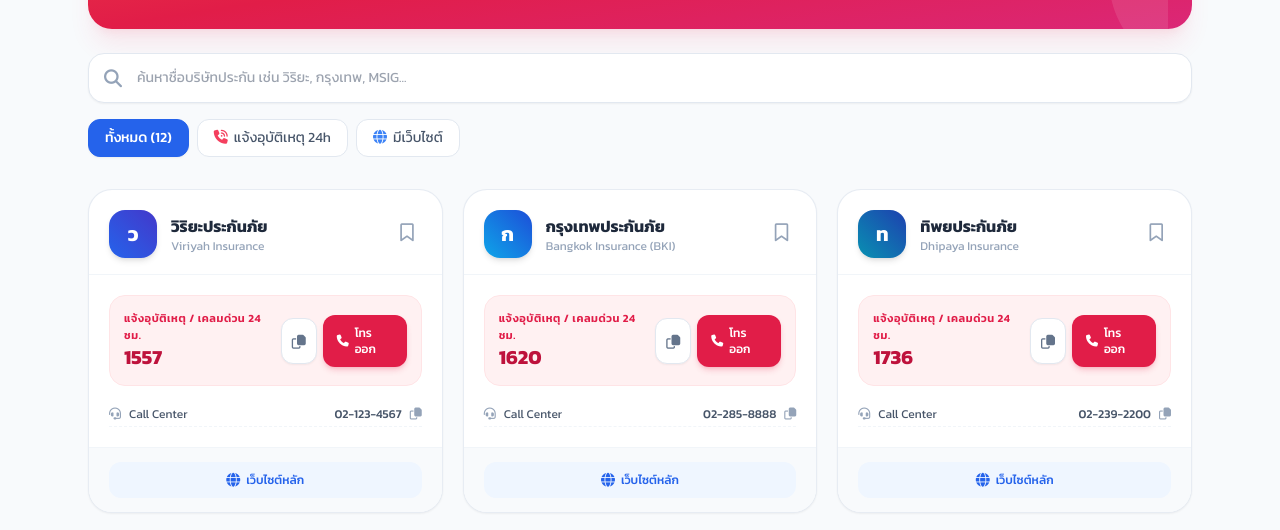
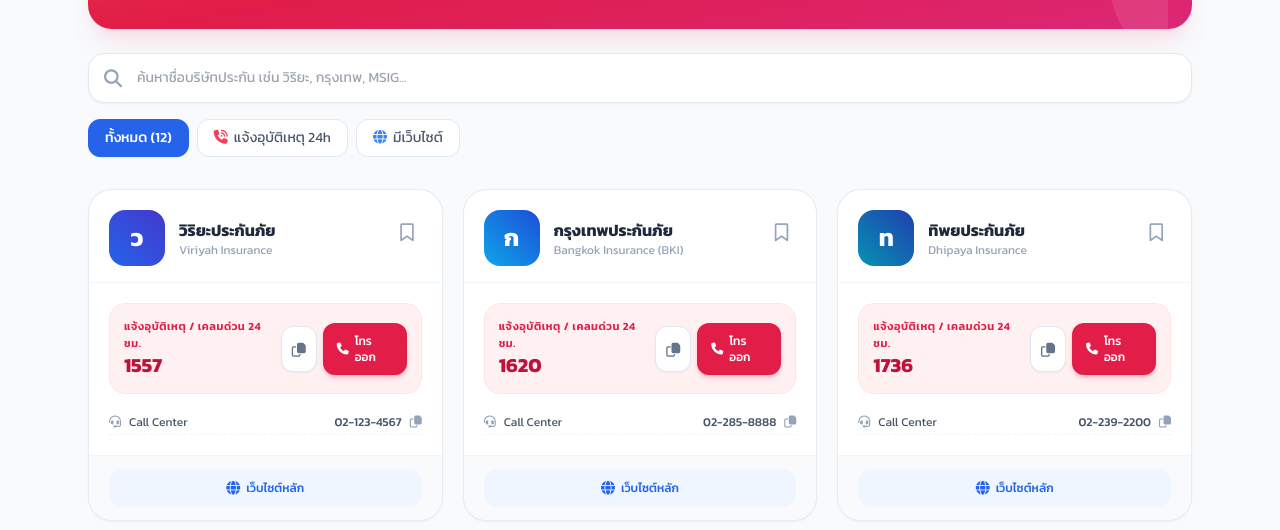
Before and after one commit to MGUBON69/Thai-Auto-Insurance, a plain HTML site: page index.html in a window 1280 px wide. Shown: the part 230-760 px from the top of the page. Drawn offline with nearby package versions, Linux system fonts and the light colour scheme.

Commit message:
Enhance logo styles and update JavaScript comments
Added styles for company logo and fallback options, updated JavaScript comments for clarity, and improved logo rendering logic.

```diff
--- a/index.html
+++ b/index.html
@@ -53,6 +53,40 @@
         }
         .dark ::-webkit-scrollbar-thumb {
             background: #475569;
+        }
+
+        /* Logo Styles */
+        .company-logo-wrapper {
+            width: 3.5rem;    /* w-14 */
+            height: 3.5rem;   /* h-14 */
+            min-width: 3.5rem;
+            border-radius: 1rem; /* rounded-2xl */
+            display: flex;
+            align-items: center;
+            justify-content: center;
+            overflow: hidden;
+            flex-shrink: 0;
+        }
+        .company-logo {
+            width: 100%;
+            height: 100%;
+            object-fit: contain;
+            padding: 0.35rem; /* เพิ่ม padding ให้โลโก้ไม่ชิดขอบ */
+        }
+        /* ปรับ brightness สำหรับโลโก้ที่เป็นสีดำใน dark mode */
+        .dark .company-logo.auto-invert {
+            filter: brightness(0) invert(1);
+        }
+        /* Fallback (เมื่อไม่มีโลโก้) */
+        .logo-fallback {
+            width: 100%;
+            height: 100%;
+            display: flex;
+            align-items: center;
+            justify-content: center;
+            color: white;
+            font-size: 1.5rem;
+            font-weight: 700;
         }
     </style>
 </head>
@@ -176,12 +210,16 @@
 
     <!-- JavaScript Application Logic -->
     <script>
-        // Database of Active Insurance Companies (Strictly Verified & Active Companies Only)
+        // Database of Active Insurance Companies
+        // 💡 ใส่ URL ของโลโก้ใน field "logo" ได้เลย (รองรับ .png, .svg, .jpg)
+        // ถ้าใส่ลิงก์ไม่ได้ ให้ปล่อยเป็นค่าว่าง "" ระบบจะ fallback เป็นตัวอักษรอัตโนมัติ
         const insuranceCompanies = [
             {
                 id: "viriyah",
                 name: "วิริยะประกันภัย",
                 enName: "Viriyah Insurance",
+                logo: "", // ตัวอย่าง: "https://upload.wikimedia.org/wikipedia/th/..."
+                autoInvert: false, // เปิดเมื่อโลโก้เป็นสีดำล้วน
                 hotline: "1557",
                 callCenter: "02-123-4567",
                 website: "https://www.viriyah.co.th",
@@ -193,6 +231,8 @@
                 id: "bangkok",
                 name: "กรุงเทพประกันภัย",
                 enName: "Bangkok Insurance (BKI)",
+                logo: "",
+                autoInvert: false,
                 hotline: "1620",
                 callCenter: "02-285-8888",
                 website: "https://www.bangkokinsurance.com",
@@ -204,6 +244,8 @@
                 id: "dhipaya",
                 name: "ทิพยประกันภัย",
                 enName: "Dhipaya Insurance",
+                logo: "",
+                autoInvert: false,
                 hotline: "1736",
                 callCenter: "02-239-2200",
                 website: "https://www.dhipaya.co.th",
@@ -215,6 +257,8 @@
                 id: "thanachart",
                 name: "ธนชาตประกันภัย",
                 enName: "Thanachart Insurance",
+                logo: "",
+                autoInvert: false,
                 hotline: "02-662-8999",
                 callCenter: "02-662-8999",
                 website: "https://www.thanachartinsurance.co.th",
@@ -226,6 +270,8 @@
                 id: "roojai",
                 name: "รู้ใจประกันภัย",
                 enName: "Roojai Insurance",
+                logo: "",
+                autoInvert: false,
                 hotline: "02-582-8844",
                 callCenter: "02-582-8888",
                 website: "https://www.roojai.com",
@@ -237,6 +283,8 @@
                 id: "msig",
                 name: "เอ็ม เอส ไอ จี ประกันภัย",
                 enName: "MSIG Insurance",
+                logo: "",
+                autoInvert: false,
                 hotline: "1259",
                 callCenter: "02-007-9000",
                 website: "https://www.msig-thai.com",
@@ -248,6 +296,8 @@
                 id: "muangthai",
                 name: "เมืองไทยประกันภัย",
                 enName: "Muang Thai Insurance",
+                logo: "",
+                autoInvert: false,
                 hotline: "1484",
                 callCenter: "02-665-4000",
                 website: "https://www.muangthaiinsurance.com",
@@ -259,6 +309,8 @@
                 id: "tokiomarine",
                 name: "โตเกียวมารีนประกันภัย",
                 enName: "Tokio Marine Insurance",
+                logo: "",
+                autoInvert: false,
                 hotline: "02-686-8616",
                 callCenter: "02-686-8888",
                 website: "https://www.tokiomarine.com/th",
@@ -270,6 +322,8 @@
                 id: "lmg",
                 name: "แอลเอ็มจี ประกันภัย",
                 enName: "LMG Insurance",
+                logo: "",
+                autoInvert: false,
                 hotline: "1790",
                 callCenter: "02-661-6000",
                 website: "https://www.lmginsurance.co.th",
@@ -281,6 +335,8 @@
                 id: "chubb",
                 name: "ชับบ์สามัคคีประกันภัย",
                 enName: "Chubb Samaggi Insurance",
+                logo: "",
+                autoInvert: false,
                 hotline: "1758",
                 callCenter: "02-611-4000",
                 website: "https://www.chubb.com/th-th",
@@ -292,6 +348,8 @@
                 id: "siamcity",
                 name: "สยามซิตี้ประกันภัย",
                 enName: "Siam City Insurance",
+                logo: "",
+                autoInvert: false,
                 hotline: "02-207-2400",
                 callCenter: "02-207-2400",
                 website: "https://www.siamcityinsurance.com",
@@ -303,6 +361,8 @@
                 id: "mittare",
                 name: "มิตรแท้ประกันภัย",
                 enName: "Mittare Insurance",
+                logo: "",
+                autoInvert: false,
                 hotline: "1741",
                 callCenter: "02-640-7777",
                 website: "https://www.mittare.com",
@@ -314,8 +374,33 @@
 
         // App State Management
         let favorites = JSON.parse(localStorage.getItem('fav_insurance')) || [];
-        let currentFilter = 'all'; // 'all', 'emergency', 'website', 'favorites'
+        let currentFilter = 'all';
         let searchQuery = '';
+
+        // Helper: สร้าง HTML สำหรับ Logo (ใช้ img หรือ fallback)
+        function renderLogo(item) {
+            if (item.logo && item.logo.trim() !== '') {
+                // มี URL โลโก้ -> แสดงเป็น <img>
+                return `
+                    <div class="company-logo-wrapper bg-white dark:bg-slate-700 border border-slate-200 dark:border-slate-600">
+                        <img src="${item.logo}"
+                             alt="โลโก้ ${item.name}"
+                             class="company-logo ${item.autoInvert ? 'auto-invert' : ''}"
+                             onerror="this.parentElement.innerHTML='<div class=\\'logo-fallback bg-gradient-to-tr ${item.color}\\'>${item.name.charAt(0)}</div>'"
+                        />
+                    </div>
+                `;
+            } else {
+                // ไม่มี URL โลโก้ -> fallback เป็นอักษรตัวแรก + gradient
+                return `
+                    <div class="company-logo-wrapper">
+                        <div class="logo-fallback bg-gradient-to-tr ${item.color} shadow-md">
+                            ${item.name.charAt(0)}
+                        </div>
+                    </div>
+                `;
+            }
+        }
 
         // Initialize App
         document.addEventListener('DOMContentLoaded', () => {
@@ -324,7 +409,6 @@
             renderCards();
         });
 
-        // Dark Mode Controller
         function initDarkMode() {
             if (localStorage.theme === 'dark' || (!('theme' in localStorage) && window.matchMedia('(prefers-color-scheme: dark)').matches)) {
                 document.documentElement.classList.add('dark');
@@ -343,7 +427,6 @@
             }
         }
 
-        // Favorites Controller
         function toggleFavorite(id, event) {
             event.stopPropagation();
             const index = favorites.indexOf(id);
@@ -367,11 +450,9 @@
             }
         }
 
-        // Filter & Search Logic
         function setFilter(filterType) {
             currentFilter = filterType;
 
-            // Update UI Active Filter Buttons
             document.querySelectorAll('.filter-btn').forEach(btn => {
                 btn.classList.remove('bg-blue-600', 'text-white', 'border-blue-600');
                 btn.classList.add('bg-white', 'dark:bg-slate-800', 'text-slate-600', 'dark:text-slate-300', 'border-slate-200', 'dark:border-slate-700');
@@ -456,12 +537,10 @@
             }
         }
 
-        // Render Cards View
         function renderCards() {
             const grid = document.getElementById('company-grid');
             const emptyState = document.getElementById('empty-state');
 
-            // Filter Data
             const filtered = insuranceCompanies.filter(item => {
                 const matchesSearch = item.name.toLowerCase().includes(searchQuery) ||
                                       item.enName.toLowerCase().includes(searchQuery) ||
@@ -487,15 +566,14 @@
 
             grid.innerHTML = filtered.map(item => {
                 const isFav = favorites.includes(item.id);
+                const logoHTML = renderLogo(item);
                 return `
                 <div class="bg-white dark:bg-slate-800 rounded-3xl border border-slate-200/80 dark:border-slate-700/60 shadow-sm hover:shadow-xl transition-all duration-300 flex flex-col overflow-hidden group">
 
                     <!-- Card Top Header -->
                     <div class="p-5 pb-4 border-b border-slate-100 dark:border-slate-700/50 flex items-start justify-between relative">
                         <div class="flex items-center gap-3.5">
-                            <div class="w-12 h-12 rounded-2xl bg-gradient-to-tr ${item.color} flex items-center justify-center text-white text-xl font-bold shadow-md">
-                                ${item.name.charAt(0)}
-                            </div>
+                            ${logoHTML}
                             <div>
                                 <h3 class="font-bold text-slate-800 dark:text-slate-100 text-base group-hover:text-blue-600 dark:group-hover:text-blue-400 transition-colors">
                                     ${item.name}
@@ -547,7 +625,6 @@
 
                     <!-- Card Footer External Links -->
                     <div class="px-5 py-3.5 bg-slate-50 dark:bg-slate-800/50 border-t border-slate-100 dark:border-slate-700/50 flex items-center justify-between gap-2">
-                        <!-- Website Button -->
                         ${item.website ? `
                             <a href="${item.website}" target="_blank" rel="noopener noreferrer" class="w-full inline-flex items-center justify-center gap-1.5 py-2 px-3 rounded-xl bg-blue-50 dark:bg-blue-950/40 text-blue-600 dark:text-blue-400 hover:bg-blue-100 dark:hover:bg-blue-900/50 text-xs font-medium transition">
                                 <i class="fa-solid fa-globe text-sm"></i> เว็บไซต์หลัก
@@ -562,7 +639,6 @@
             }).join('');
         }
 
-        // Copy to Clipboard Action
         function copyToClipboard(text, label) {
             const dummy = document.createElement("textarea");
             document.body.appendChild(dummy);
@@ -574,7 +650,6 @@
             showToast(`คัดลอก ${label} เรียบร้อยแล้ว`);
         }
 
-        // Toast Notification System
         let toastTimeout;
         function showToast(message) {
             const toast = document.getElementById('toast');
```
